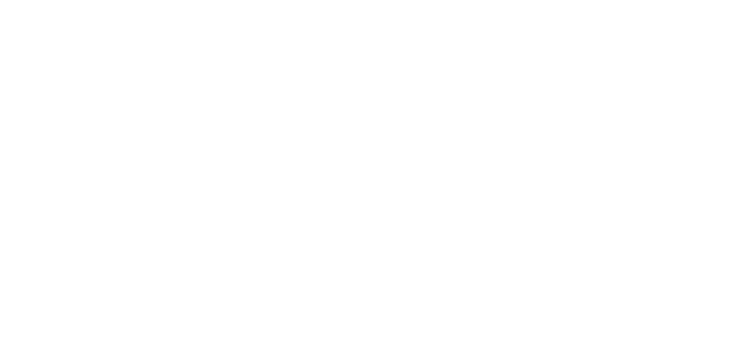
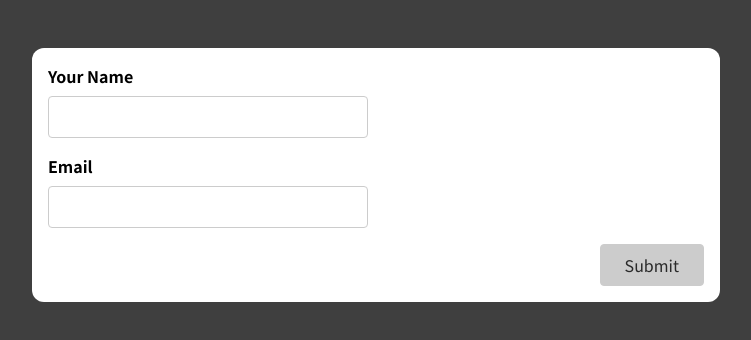
Before and after one commit to dnmrk/React, a React (Create React App) app: page / in a window 1280 px wide. Shown: the top 340 px of the page, without its empty margins (264-1015 px from the left). Built offline with nearby package versions, Linux system fonts and the light colour scheme.

Commit message:
- form validation

```diff
--- a/src/App.js
+++ b/src/App.js
@@ -1,10 +1,9 @@
-import React from 'react';
-
+import SimpleInput from './components/SimpleInput';
 
 function App() {
   return (
-    <div>
-
+    <div className="app">
+      <SimpleInput />
     </div>
   );
 }
--- /dev/null
+++ b/src/components/SimpleInput.js
@@ -0,0 +1,98 @@
+import { useState } from 'react';
+
+const SimpleInput = (props) => {
+    const [enteredName, setEnteredName] = useState('');
+    const [enteredNameTouched, setEnteredNameTouched] = useState(false);
+
+    const [enteredEmail, setEnteredEmail] = useState('');
+    const [enteredEmailTouched, setEnteredEmailTouched] = useState(false);
+
+    const enteredNameIsValid = enteredName.trim() !== '';
+    const nameInputIsInvalid = !enteredNameIsValid && enteredNameTouched;
+
+    const enteredEmailIsValid = enteredEmail.trim() !== '';
+    const emailInputIsInvalid = !enteredEmailIsValid && enteredEmailTouched;
+
+    let formIsValid = false;
+
+    if (enteredNameIsValid && enteredEmailIsValid) {
+        formIsValid = true;
+    }
+
+    const nameInputChangeHandler = event => {
+        setEnteredName(event.target.value);
+    }
+
+    const nameInputBlurHandler = () => {
+        setEnteredNameTouched(true);
+    };
+
+    const emailInputChangeHandler = event => {
+        setEnteredEmail(event.target.value);
+    }
+
+    const emailInputBlurHandler = () => {
+        setEnteredEmailTouched(true);
+    };
+
+    const formSubmissionHandler = event => {
+        event.preventDefault();
+
+        setEnteredNameTouched(true);
+        setEnteredEmailTouched(true);
+
+        if (!enteredNameIsValid || !enteredEmailIsValid) {
+            return;
+        }
+
+        console.log(enteredName, enteredEmail);
+
+        setEnteredName('');
+        setEnteredNameTouched(false);
+
+        setEnteredEmail('');
+        setEnteredEmailTouched(false);
+    };
+
+    const nameInputClasses = !nameInputIsInvalid ?
+        'form-control' :
+        'form-control invalid';
+
+    const emailInputClasses = !emailInputIsInvalid ?
+        'form-control' :
+        'form-control invalid';
+
+    return (
+        <form onSubmit={formSubmissionHandler}>
+            <div className={nameInputClasses}>
+                <label htmlFor='name'>Your Name</label>
+                <input
+                    type='text'
+                    id='name'
+                    onChange={nameInputChangeHandler}
+                    value={enteredName}
+                    onBlur={nameInputBlurHandler}
+                />
+                {nameInputIsInvalid &&
+                    <p className='error-text'>Name must not be empty</p>}
+            </div>
+            <div className={emailInputClasses}>
+                <label htmlFor='name'>Email</label>
+                <input
+                    type='email'
+                    id='email'
+                    onChange={emailInputChangeHandler}
+                    value={enteredEmail}
+                    onBlur={emailInputBlurHandler}
+                />
+                {emailInputIsInvalid &&
+                    <p className='error-text'>Email must not be empty</p>}
+            </div>
+            <div className="form-actions">
+                <button disabled={!formIsValid}>Submit</button>
+            </div>
+        </form>
+    );
+};
+
+export default SimpleInput;
--- a/src/index.css
+++ b/src/index.css
@@ -1,11 +1,111 @@
+@import url('https://fonts.googleapis.com/css2?family=Noto+Sans+JP:wght@400;700&display=swap');
+
 * {
   box-sizing: border-box;
 }
 
 html {
-  font-family: sans-serif;
+  font-family: 'Noto Sans JP', sans-serif;
 }
 
 body {
   margin: 0;
+  background-color: #3f3f3f;
 }
+
+.app {
+  width: 90%;
+  max-width: 43rem;
+  padding: 1rem;
+  border-radius: 12px;
+  background-color: white;
+  margin: 3rem auto;
+}
+
+.form-control {
+  margin-bottom: 1rem;
+}
+
+.form-control input,
+.form-control label {
+  display: block;
+}
+
+.form-control label {
+  font-weight: bold;
+  margin-bottom: 0.5rem;
+}
+
+.form-control input,
+.form-control select {
+  font: inherit;
+  padding: 0.5rem;
+  border-radius: 4px;
+  border: 1px solid #ccc;
+  width: 20rem;
+  max-width: 100%;
+}
+
+.form-control input:focus {
+  outline: none;
+  border-color: #240370;
+  background-color: #e0d4fd;
+}
+
+.control-group {
+  display: flex;
+  column-gap: 1rem;
+  flex-wrap: wrap;
+}
+
+.control-group .form-control {
+  min-width: 15rem;
+  flex: 1;
+}
+
+button {
+  font: inherit;
+  background-color: #240370;
+  color: white;
+  border: 1px solid #240370;
+  padding: 0.5rem 1.5rem;
+  border-radius: 4px;
+  cursor: pointer;
+}
+
+button:hover,
+button:active {
+  background-color: #33059e;
+  border-color: #33059e;
+}
+
+button:disabled,
+button:disabled:hover,
+button:disabled:active {
+  background-color: #ccc;
+  color: #292929;
+  border-color: #ccc;
+  cursor: not-allowed;
+}
+
+.form-actions {
+  text-align: right;
+}
+
+.form-actions button {
+  margin-left: 1rem;
+}
+
+.invalid input {
+  border: 1px solid #b40e0e;
+  background-color: #fddddd;
+}
+
+.invalid input:focus {
+  border-color: #ff8800;
+  background-color: #fbe8d2;
+}
+
+.error-text {
+  color: #b40e0e;
+}
--- a/src/index.js
+++ b/src/index.js
@@ -1,4 +1,3 @@
-import React from 'react';
 import ReactDOM from 'react-dom';
 
 import './index.css';
```
Also changed, not shown: package.json (+12 -8 lines), src/components/BasicForm.js (added, +25 -0 lines), 1 other file (tests, documents, lock files or other folders).
